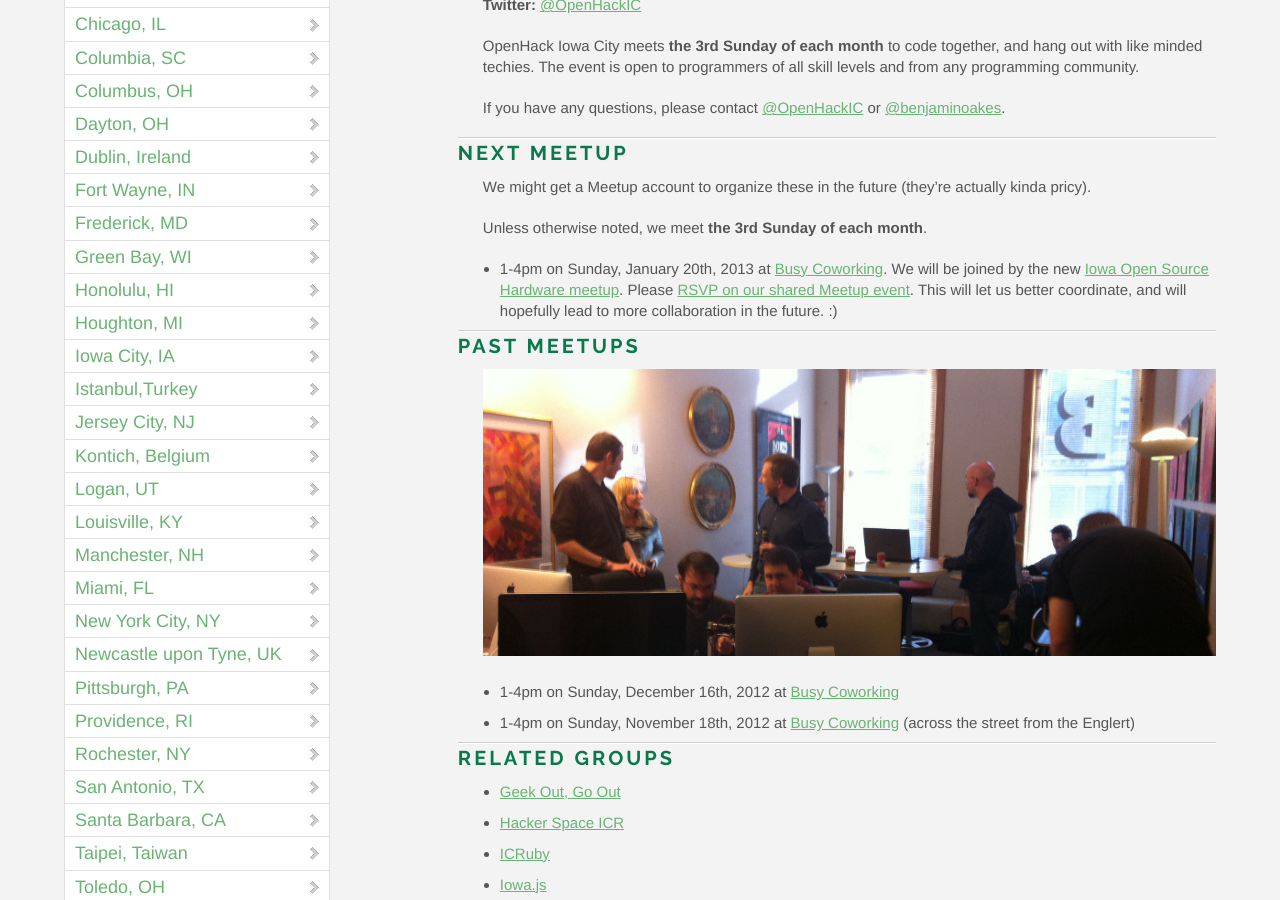
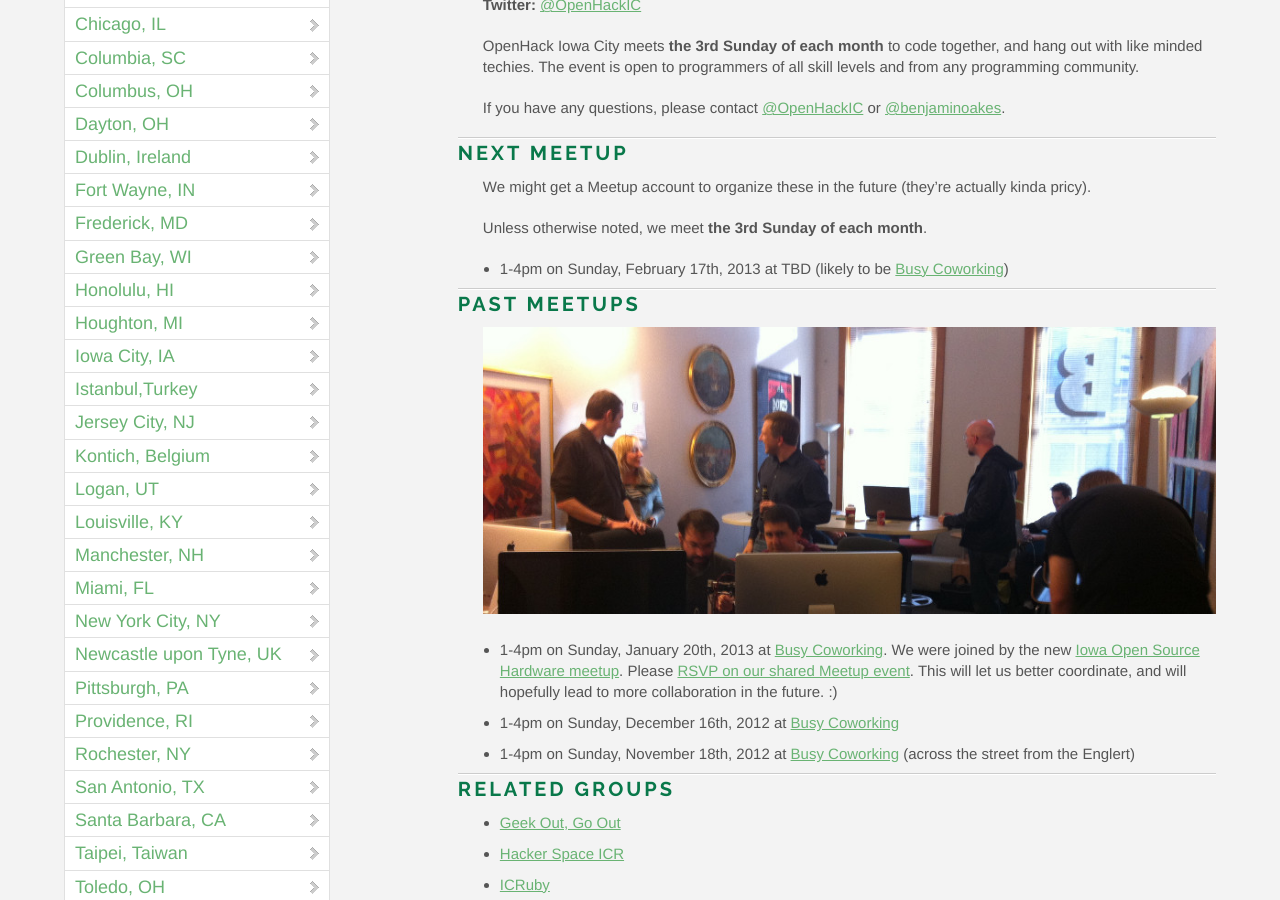
Before and after one commit to OpenHack/openhack.github.com, a Jekyll site: the page built from iowa_city/index.markdown, in a window 1280 px wide and 900 px high, scrolled down 473 px. Built offline with Jekyll 4.4.1, drawn with Linux system fonts in a browser that asks for light colours; nearby versions of some CDN libraries; Markdown is read by kramdown in place of the engine named in the settings; comment, search, counter and statistics services are not loaded.

Commit message:
Add this month's event in Iowa City

```diff
--- a/iowa_city/index.markdown
+++ b/iowa_city/index.markdown
@@ -23,12 +23,13 @@
 
 Unless otherwise noted, we meet **the 3rd Sunday of each month**.
 
-* 1-4pm on Sunday, January 20th, 2013 at [Busy Coworking](http://busycoworking.com/).  We will be joined by the new [Iowa Open Source Hardware meetup](http://www.meetup.com/Iowa-Open-Source-Hardware-meetup/).  Please [RSVP on our shared Meetup event](http://www.meetup.com/Iowa-Open-Source-Hardware-meetup/events/98860292/).  This will let us better coordinate, and will hopefully lead to more collaboration in the future.  :)
+* 1-4pm on Sunday, February 17th, 2013 at TBD (likely to be [Busy Coworking](http://busycoworking.com/))
 
 ### Past meetups
 
 ![First Meetup](/iowa_city/benjaminoakes_first_meetup.jpg)
 
+* 1-4pm on Sunday, January 20th, 2013 at [Busy Coworking](http://busycoworking.com/).  We were joined by the new [Iowa Open Source Hardware meetup](http://www.meetup.com/Iowa-Open-Source-Hardware-meetup/).  Please [RSVP on our shared Meetup event](http://www.meetup.com/Iowa-Open-Source-Hardware-meetup/events/98860292/).  This will let us better coordinate, and will hopefully lead to more collaboration in the future.  :)
 * 1-4pm on Sunday, December 16th, 2012 at [Busy Coworking](http://busycoworking.com/)
 * 1-4pm on Sunday, November 18th, 2012 at [Busy Coworking](http://busycoworking.com/) (across the street from the Englert)
 
```
